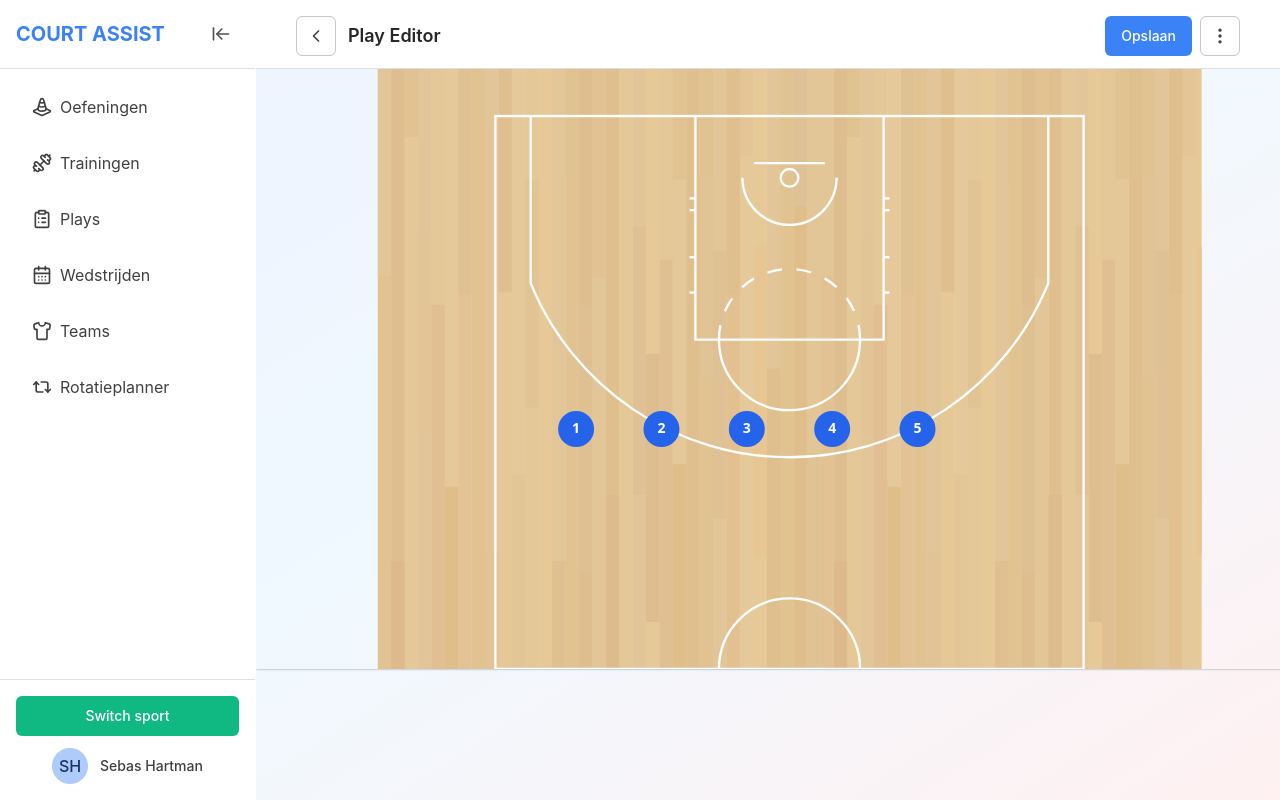
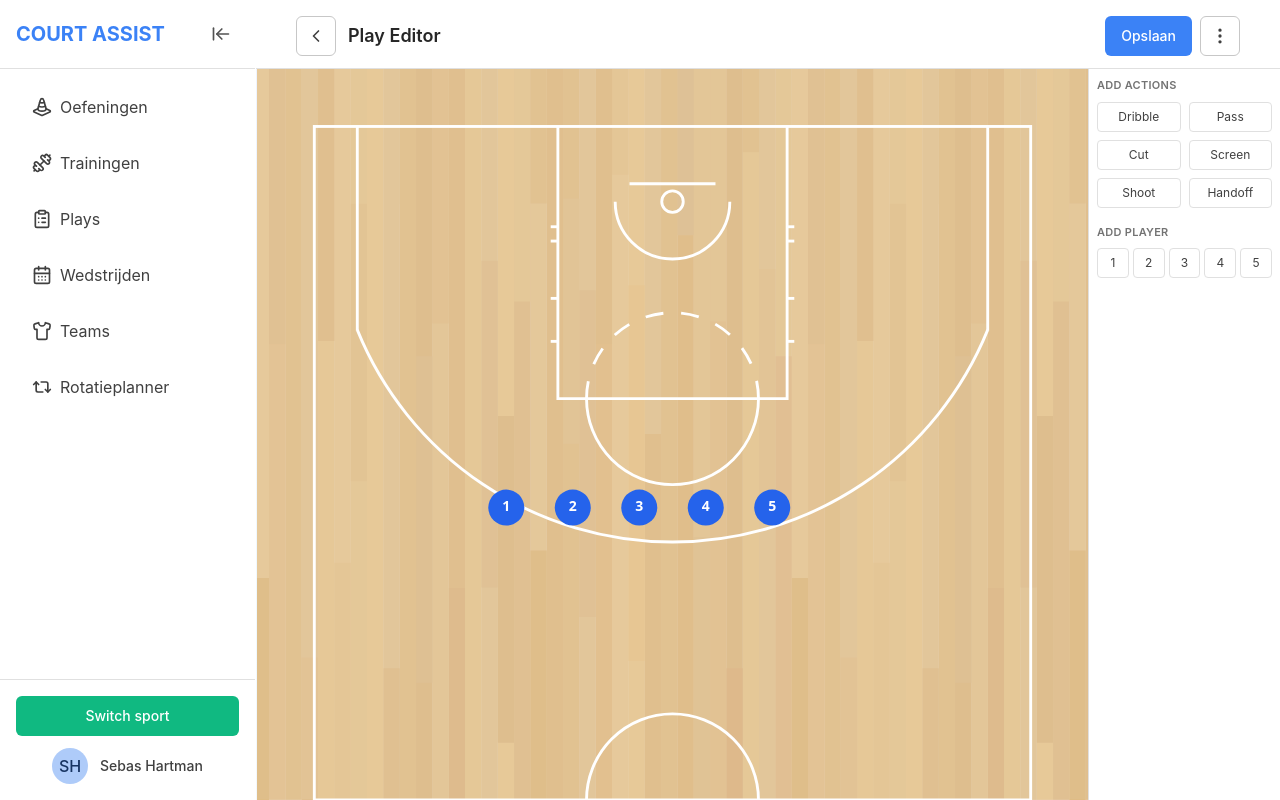
Before and after one commit to SebasJH/court-assist, a Vue app: page /play-editor in a window 1280 px wide. Built offline with nearby package versions, Linux system fonts and the light colour scheme.

Commit message:
Updated playeditor

```diff
--- a/src/components/diagram/PlayEditor.vue
+++ b/src/components/diagram/PlayEditor.vue
@@ -1,11 +1,11 @@
 <template>
   <div class="flex h-full flex-col">
     <!-- Editor area -->
-    <div class="flex-1 overflow-auto px-0 sm:px-0 py-0">
-      <div class="w-full">
-        <div class="relative flex">
-          <div class="relative flex-1" ref="leftPane">
-            <div class="relative" :style="{ width: canvasWidth + 'px', height: canvasHeight + 'px' }">
+    <div class="flex-1 overflow-y-auto overflow-x-hidden px-0 sm:px-0 py-0">
+      <div class="w-full h-full">
+        <div class="relative flex h-full">
+          <div class="relative flex-1 flex items-center justify-center h-full" ref="leftPane">
+            <div class="relative overflow-hidden" :style="{ width: canvasWidth + 'px', height: canvasHeight + 'px' }">
               <!-- Court HTML injected -->
               <div ref="courtContainer" class="block w-full h-full z-0"></div>
               <!-- SVG overlay for objects (actions & players) -->
@@ -140,6 +140,66 @@ export default {
     }
     const courtContainer = ref(null)
     const svgRef = ref(null)
+    const playableBounds = ref({ minX: 0, minY: 0, maxX: 1, maxY: 1 })
+
+    function updatePlayableBounds(){
+      try {
+        const container = courtContainer.value
+        const overlay = svgRef.value
+        if (!container || !overlay || typeof overlay.getBoundingClientRect !== 'function') {
+          playableBounds.value = { minX: 0, minY: 0, maxX: 1, maxY: 1 }
+          return
+        }
+        const svg = container.querySelector && container.querySelector('svg')
+        const bg = svg && svg.querySelector ? svg.querySelector('#editor_court_bg') : null
+        const overlayRect = overlay.getBoundingClientRect()
+        let minX = 0, minY = 0, maxX = 1, maxY = 1
+        if (bg && typeof bg.getBoundingClientRect === 'function') {
+          const bgRect = bg.getBoundingClientRect()
+          const nx1 = (bgRect.left - overlayRect.left) / overlayRect.width
+          const ny1 = (bgRect.top - overlayRect.top) / overlayRect.height
+          const nx2 = (bgRect.right - overlayRect.left) / overlayRect.width
+          const ny2 = (bgRect.bottom - overlayRect.top) / overlayRect.height
+          minX = Math.max(0, Math.min(1, Math.min(nx1, nx2)))
+          maxX = Math.max(0, Math.min(1, Math.max(nx1, nx2)))
+          minY = Math.max(0, Math.min(1, Math.min(ny1, ny2)))
+          maxY = Math.max(0, Math.min(1, Math.max(ny1, ny2)))
+        } else if (svg && typeof svg.getBoundingClientRect === 'function') {
+          // Fallback: use root svg rect projected into overlay space
+          const svgr = svg.getBoundingClientRect()
+          const nx1 = (svgr.left - overlayRect.left) / overlayRect.width
+          const ny1 = (svgr.top - overlayRect.top) / overlayRect.height
+          const nx2 = (svgr.right - overlayRect.left) / overlayRect.width
+          const ny2 = (svgr.bottom - overlayRect.top) / overlayRect.height
+          minX = Math.max(0, Math.min(1, Math.min(nx1, nx2)))
+          maxX = Math.max(0, Math.min(1, Math.max(nx1, nx2)))
+          minY = Math.max(0, Math.min(1, Math.min(ny1, ny2)))
+          maxY = Math.max(0, Math.min(1, Math.max(ny1, ny2)))
+        }
+        // Expand slightly to allow placing centers on the white boundary lines
+        const eps = 0.003
+        minX = Math.max(0, minX - eps)
+        minY = Math.max(0, minY - eps)
+        maxX = Math.min(1, maxX + eps)
+        maxY = Math.min(1, maxY + eps)
+        if (maxX > minX + 0.002 && maxY > minY + 0.002) {
+          playableBounds.value = { minX, minY, maxX, maxY }
+        } else {
+          playableBounds.value = { minX: 0, minY: 0, maxX: 1, maxY: 1 }
+        }
+      } catch (_) {
+        playableBounds.value = { minX: 0, minY: 0, maxX: 1, maxY: 1 }
+      }
+    }
+
+    function clampXY(x, y){
+      try {
+        const b = playableBounds.value || { minX: 0, minY: 0, maxX: 1, maxY: 1 }
+        const cx = Math.max(b.minX, Math.min(b.maxX, x))
+        const cy = Math.max(b.minY, Math.min(b.maxY, y))
+        return { x: cx, y: cy }
+      } catch(_) { return { x: Math.max(0, Math.min(1, x)), y: Math.max(0, Math.min(1, y)) } }
+    }
 
     const court = ref('half') // 'half' | 'full'
     function normalizeSuggestedCourt(v){
@@ -165,8 +225,10 @@ export default {
       }
     }
 
-    const HALF_RATIO = 800/450 // width/height for half court suggested canvas size
-    const FULL_RATIO = 800/900
+    // Default aspect ratios (fallbacks); will be updated from injected SVG viewBox
+    const DEFAULT_HALF_RATIO = 800/450 // width/height for half court fallback
+    const DEFAULT_FULL_RATIO = 50/94
+    const currentRatio = ref(DEFAULT_HALF_RATIO)
 
     const leftPane = ref(null)
     const editorWidth = ref(900)
@@ -176,11 +238,15 @@ export default {
     const canvasSize = computed(() => {
       const availW = Math.max(0, Math.floor(editorWidth.value || 0))
       const availH = Math.max(0, Math.floor(editorHeight.value || 0))
-      const ratio = (court.value === 'half') ? HALF_RATIO : FULL_RATIO // width / height
+      const ratio = Math.max(0.01, Number(currentRatio.value) || (court.value === 'half' ? DEFAULT_HALF_RATIO : DEFAULT_FULL_RATIO)) // width / height
       if (availW <= 0 || availH <= 0) return { w: 0, h: 0 }
-      // Height-first fit: always occupy full available height; width may overflow horizontally if needed
-      const h = availH
-      const w = Math.round(h * ratio)
+      // Height-first fit: occupy full available height, but clamp width to available width to avoid horizontal scroll
+      let h = availH
+      let w = Math.round(h * ratio)
+      if (w > availW) {
+        w = availW
+        h = Math.round(w / ratio)
+      }
       return { w, h }
     })
 
@@ -226,16 +292,59 @@ export default {
           svg.style.width = canvasWidth.value + 'px'
           svg.style.height = canvasHeight.value + 'px'
           svg.style.display = 'block'
+          // Remove any decorative visuals that extend beyond the box and could misalign with overlay
+          try { svg.style.boxShadow = 'none'; } catch(_) {}
+          try { svg.style.borderRadius = '0px'; } catch(_) {}
+          // Update aspect ratio using the best available method
+          let ratioFromSvg = 0
+          // Compute ratio from viewBox with sensible fallbacks
+          try {
+            // 1) Use viewBox on the top-level SVG
+            const vb = svg.getAttribute('viewBox')
+            if (vb) {
+              const parts = vb.trim().split(/\s+/)
+              if (parts.length === 4) {
+                const vw = parseFloat(parts[2])
+                const vh = parseFloat(parts[3])
+                if (isFinite(vw) && isFinite(vh) && vh > 0) {
+                  ratioFromSvg = Math.max(0.01, vw / vh)
+                }
+              }
+            }
+          } catch(_) {}
+          if (!ratioFromSvg) {
+            try {
+              // 2) Fallback to nested first child SVG viewBox, if present
+              const inner = svg.querySelector && svg.querySelector('svg')
+              const ivb = inner && inner.getAttribute ? inner.getAttribute('viewBox') : null
+              if (ivb) {
+                const parts = ivb.trim().split(/\s+/)
+                if (parts.length === 4) {
+                  const vw = parseFloat(parts[2])
+                  const vh = parseFloat(parts[3])
+                  if (isFinite(vw) && isFinite(vh) && vh > 0) {
+                    ratioFromSvg = Math.max(0.01, vw / vh)
+                  }
+                }
+              }
+            } catch(_) {}
+          }
+          currentRatio.value = ratioFromSvg || ((court.value === 'half') ? DEFAULT_HALF_RATIO : DEFAULT_FULL_RATIO)
+        } else {
+          // No SVG found; use defaults per court
+          currentRatio.value = (court.value === 'half') ? DEFAULT_HALF_RATIO : DEFAULT_FULL_RATIO
         }
         // Also constrain wrapper div height to overlay alignment
         el.style.width = canvasWidth.value + 'px'
         el.style.height = canvasHeight.value + 'px'
         el.style.position = 'relative'
-        // center vertically with sidebar, allow max available width
+        // keep wrapper size as set by Vue binding to avoid conflicts
         const wrapper = el.parentElement
         if (wrapper) {
-          wrapper.style.width = '100%'
+          // no-op: wrapper width/height are controlled by template :style
         }
+        // update playable bounds after sizes are applied
+        updatePlayableBounds()
       } catch (_) {}
     }
 
@@ -322,7 +431,8 @@ export default {
       if (/^player[1-5]$/.test(tool.value)) {
         const id = nextId++
         const number = Number(tool.value.replace('player','')) || (players.length + 1)
-        players.push({ id, x, y, number, color: '#2563eb' })
+        const cl = clampXY(x, y)
+        players.push({ id, x: cl.x, y: cl.y, number, color: '#2563eb' })
         selectedPlayerId.value = id
         tool.value = ''
         redraw()
@@ -378,8 +488,9 @@ export default {
       if (!draggingId.value) return
       const p = players.find(pp => pp.id === draggingId.value)
       if (!p) return
-      p.x = Math.max(0, Math.min(1, x - dragOffset.value.dx))
-      p.y = Math.max(0, Math.min(1, y - dragOffset.value.dy))
+      const cl = clampXY(x - dragOffset.value.dx, y - dragOffset.value.dy)
+      p.x = cl.x
+      p.y = cl.y
       redraw()
     }
     function onPointerUp(e){
@@ -407,7 +518,8 @@ export default {
         if (/^player[1-5]$/.test(kind)) {
           const id = nextId++
           const number = Number(kind.replace('player','')) || (players.length + 1)
-          players.push({ id, x, y, number, color: '#2563eb' })
+          const cl = clampXY(x, y)
+          players.push({ id, x: cl.x, y: cl.y, number, color: '#2563eb' })
           redraw()
         } else if (['pass','dribble','screen','cut','shoot','handoff'].includes(kind)) {
           // when dropping a line tool, create a short line to the right with a movable middle point
--- a/src/components/playeditor/PlayEditorSidebar.vue
+++ b/src/components/playeditor/PlayEditorSidebar.vue
@@ -1,5 +1,5 @@
 <template>
-  <div class="relative z-[200] w-48 bg-white dark:bg-gray-800 border-l dark:border-gray-600 p-2 space-y-2 select-none">
+  <div class="relative z-[200] w-48 shrink-0 bg-white dark:bg-gray-800 border-l dark:border-gray-600 p-2 space-y-2 select-none">
     <!-- Selection inspector -->
     <div v-if="selectedInfo" class="mb-1">
       <div class="text-[11px] font-semibold text-gray-700 dark:text-gray-200 uppercase tracking-wide">Geselecteerd</div>
--- a/src/views/PlayEditorPage.vue
+++ b/src/views/PlayEditorPage.vue
@@ -1,6 +1,6 @@
 <template>
   <div class="h-full flex flex-col">
-    <div class="px-5 sm:px-10 pt-4 pb-3 flex items-center gap-3 border-b dark:border-gray-600 bg-white dark:bg-gray-800">
+    <div ref="headerRef" class="px-5 sm:px-10 pt-4 pb-3 flex items-center gap-3 border-b dark:border-gray-600 bg-white dark:bg-gray-800">
       <button
         type="button"
         @click="goBack"
@@ -31,7 +31,7 @@
         </div>
       </div>
     </div>
-    <div class="flex-1 min-h-0">
+    <div class="flex-1 min-h-0" :style="{ height: availableHeight + 'px' }">
       <PlayEditor ref="editor" :initial="initialState" :suggestedCourt="''" @save="onEditorSave" />
     </div>
   </div>
@@ -51,6 +51,20 @@ export default {
     const initialState = ref(null)
     const ctx = ref(null)
     const router = useRouter()
+
+    // Height of editor area = 100vh - header height
+    const headerRef = ref(null)
+    const availableHeight = ref(0)
+    let headerRO = null
+    function updateAvailableHeight(){
+      try {
+        const vh = window.innerHeight || document.documentElement.clientHeight || 0
+        const headerEl = headerRef.value
+        const hh = headerEl && typeof headerEl.getBoundingClientRect === 'function' ? (headerEl.getBoundingClientRect().height || 0) : 0
+        const h = Math.max(0, Math.floor(vh - hh))
+        if (Math.abs(h - availableHeight.value) > 0.5) availableHeight.value = h
+      } catch(_) { availableHeight.value = 0 }
+    }
 
     const menuOpen = ref(false)
     const menuRef = ref(null)
@@ -90,9 +104,22 @@ export default {
           } catch(_) {}
         })
       } catch(_) {}
+      // Setup header observer and initial sizing
+      try {
+        if (headerRef.value && typeof ResizeObserver !== 'undefined') {
+          headerRO = new ResizeObserver(() => updateAvailableHeight())
+          headerRO.observe(headerRef.value)
+        }
+      } catch(_) {}
+      try { window.addEventListener('resize', updateAvailableHeight) } catch(_) {}
+      try { updateAvailableHeight() } catch(_) {}
       try { document.addEventListener('click', onDocClick, true) } catch(_) {}
     })
-    onBeforeUnmount(() => { try { document.removeEventListener('click', onDocClick, true) } catch(_) {} })
+    onBeforeUnmount(() => {
+      try { document.removeEventListener('click', onDocClick, true) } catch(_) {}
+      try { window.removeEventListener('resize', updateAvailableHeight) } catch(_) {}
+      try { if (headerRO && headerRef.value) { headerRO.disconnect(); headerRO = null } } catch(_) {}
+    })
 
     function saveFromPage(){
       if (editor.value && typeof editor.value.saveAsImage === 'function') {
@@ -125,7 +152,7 @@ export default {
       }
     }
 
-    return { editor, initialState, saveFromPage, onEditorSave, goBack, menuOpen, menuRef, chooseCourt, currentCourt }
+    return { editor, initialState, saveFromPage, onEditorSave, goBack, menuOpen, menuRef, chooseCourt, currentCourt, headerRef, availableHeight }
   }
 }
 </script>
```
